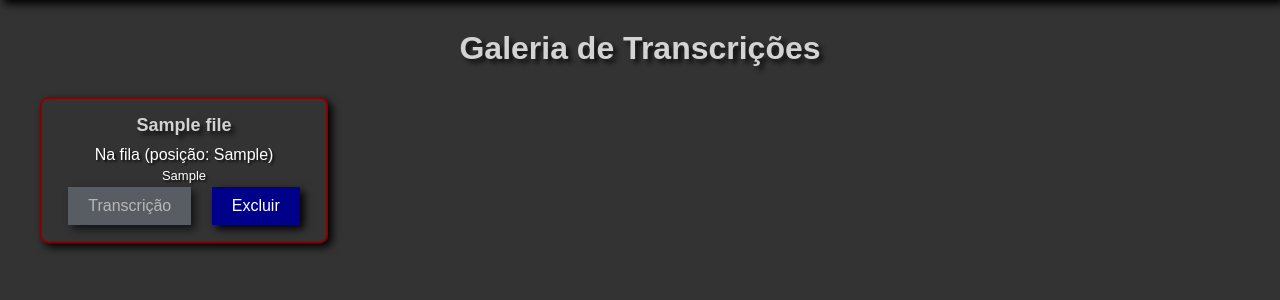
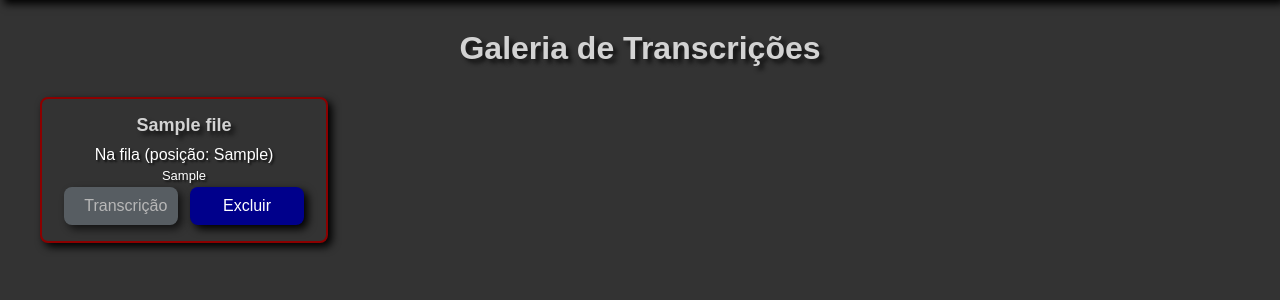
Before and after one commit to jcsidou/transcrever, a Django app: template core/templates/core/gallery.html in a window 1280 px wide. Shown: the part 68-368 px from the top of the page. Run offline with Django 5.2, Linux system fonts and the light colour scheme; tables that the repository leaves empty hold one stand-in row (values such as "Sample post"); the template is opened without the code that fills it: values that come from a table or form of the project are taken from there, most other values are stand-ins (such as "Sample title", 1, 10 or a date in 2020); data that the repository does not hold is empty.

Commit message:
ajustes nos botões

```diff
--- a/core/static/styles.css
+++ b/core/static/styles.css
@@ -102,6 +102,7 @@ button, .btn, .delete-btn {
     box-shadow: black 4px 4px 8px;
     /* min-width: 60px; */
     font-size:medium;
+    border-radius: 8px;
 }
 .btn {
     border-radius: 8px;
@@ -208,9 +209,24 @@ button.disabled:hover {
 .nav-logo-td {align-items: left; border: 0px;}
 .nav-logo-btn{align-items: right; border: 0px; align-content: rigth; text-align: right;}
 
-.delete-btn:hover {
+
+.delete-btn:hover{
     background-color: #c82333;
 }
+
+.flex-container.gallery-button-line button {
+ flex-grow:0;
+ flex-shrink: 3;
+ gap: 10px;
+ width: 45%;
+ text-align: center;
+}
+.flex-container.gallery-button-line button:hover {
+    /* Your styles here */
+ flex-grow:4;
+ flex-shrink: 0;
+}
+
 
 /* Class for Conversion Error */
 .transcript-error, .convert-error, .queue-error {
```
